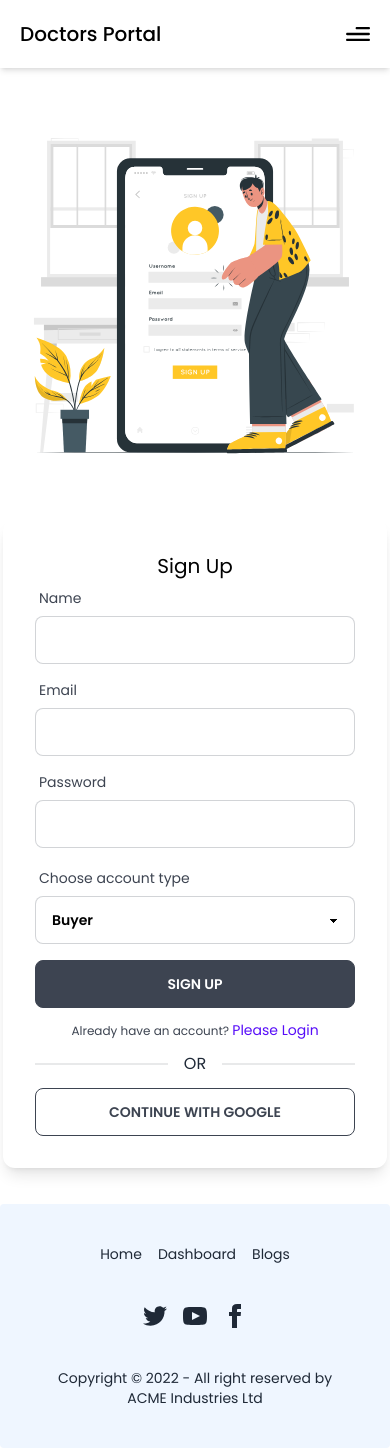
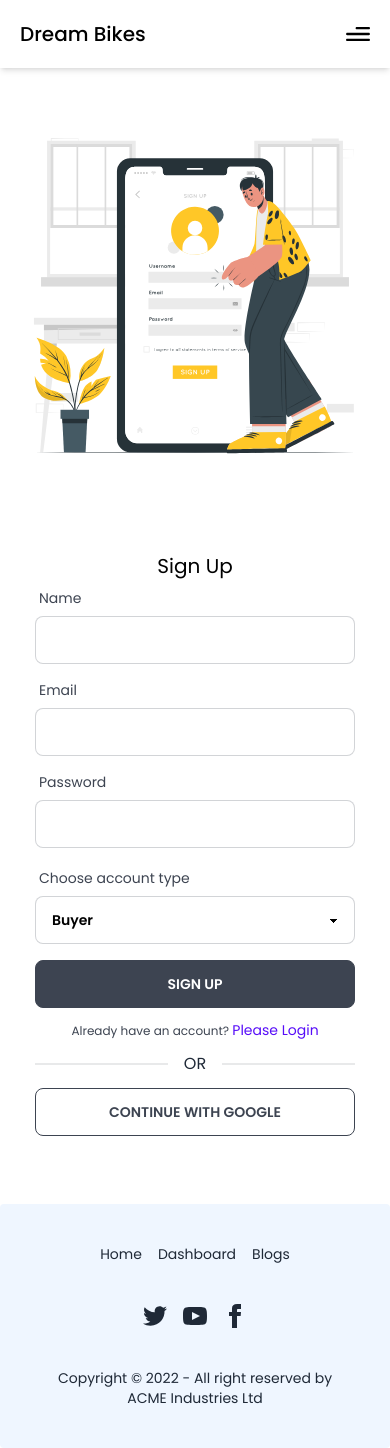
Before and after one commit to Mehedi-Hasan0/bikes, a React (Create React App) app: page /signup in a window 390 px wide. Built offline with nearby package versions, Linux system fonts and the light colour scheme; no server answers.

Commit message:
bug fixed

```diff
--- a/src/Pages/Login/Login.js
+++ b/src/Pages/Login/Login.js
@@ -46,7 +46,7 @@ const Login = () => {
             <div className='md:w-96 w-80 md:mr-14'>
                 <img className='inline' src={img} alt="" />
             </div>
-            <div className=' p-8 shadow-lg md:max-w-96 max-w-80 rounded-xl'>
+            <div className=' p-8 md:shadow-lg shadow-none md:max-w-96 max-w-80 rounded-xl'>
                 <h3 className=' text-xl text-black text-center'>Login</h3>
                 <form onSubmit={handleSubmit(handleLogin)}>
                     <div className=' form-control w-full max-w-xs text-black'>
--- a/src/Pages/Shared/Navbar/Navbar.js
+++ b/src/Pages/Shared/Navbar/Navbar.js
@@ -59,7 +59,7 @@ const Navbar = () => {
                 </div>
                 {/* mobile nav */}
                 <div className=' flex items-center justify-between lg:hidden p-5' >
-                    <p className=' font-[poppins] font-medium text-xl text-black'>Doctors Portal</p>
+                    <p className=' font-[poppins] font-medium text-xl text-black'>Dream Bikes</p>
                     <div>
                         <img src={toggle ? close : menu} className=" w-6 h-6 object-contain" alt="" onClick={() => setToggle((previous) => !previous)} />
 
--- a/src/Pages/SignUp/SignUp.js
+++ b/src/Pages/SignUp/SignUp.js
@@ -71,7 +71,7 @@ const SignUp = () => {
             <div className='w-96 md:mr-14'>
                 <img className='inline' src={img} alt="" />
             </div>
-            <div className=' p-8 shadow-lg w-96 rounded-xl mt-8 sm:mt-0'>
+            <div className=' p-8 md:shadow-lg shadow-none w-96 rounded-xl mt-8 sm:mt-0'>
                 <h3 className=' text-xl text-black text-center'>Sign Up</h3>
                 <form onSubmit={handleSubmit(handleSignup)}>
                     <div className=' form-control w-full max-w-xs text-black'>
```
Also changed, not shown: 1 other file (tests, documents, lock files or other folders).
